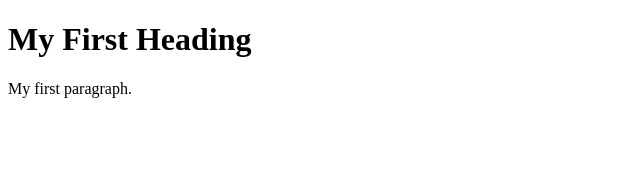
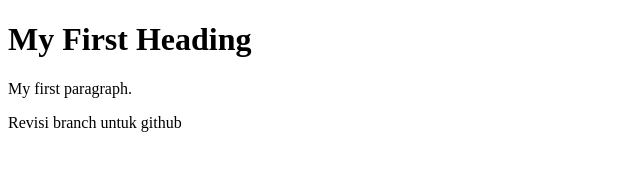
Before and after one commit to HilmiRF/cobagithub, a plain HTML site: page index.html in a window 1280 px wide. Shown: the whole page, without its empty margins (0-640 px from the left). Drawn offline with Linux system fonts and the light colour scheme.

Commit message:
add changes with new branches

```diff
--- a/index.html
+++ b/index.html
@@ -5,6 +5,7 @@
 <h1>My First Heading</h1>
 
 <p>My first paragraph.</p>
+<p>Revisi branch untuk github</p>
 
 </body>
 </html>
```
